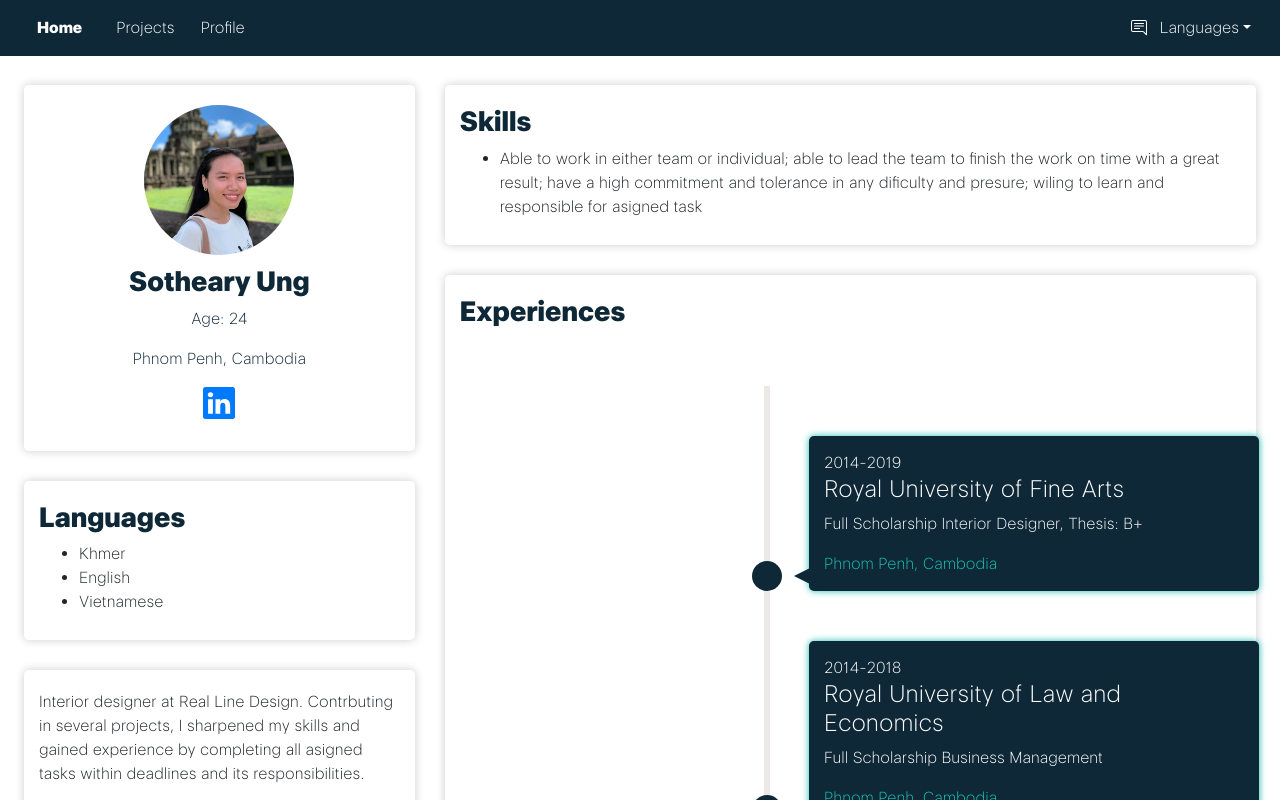
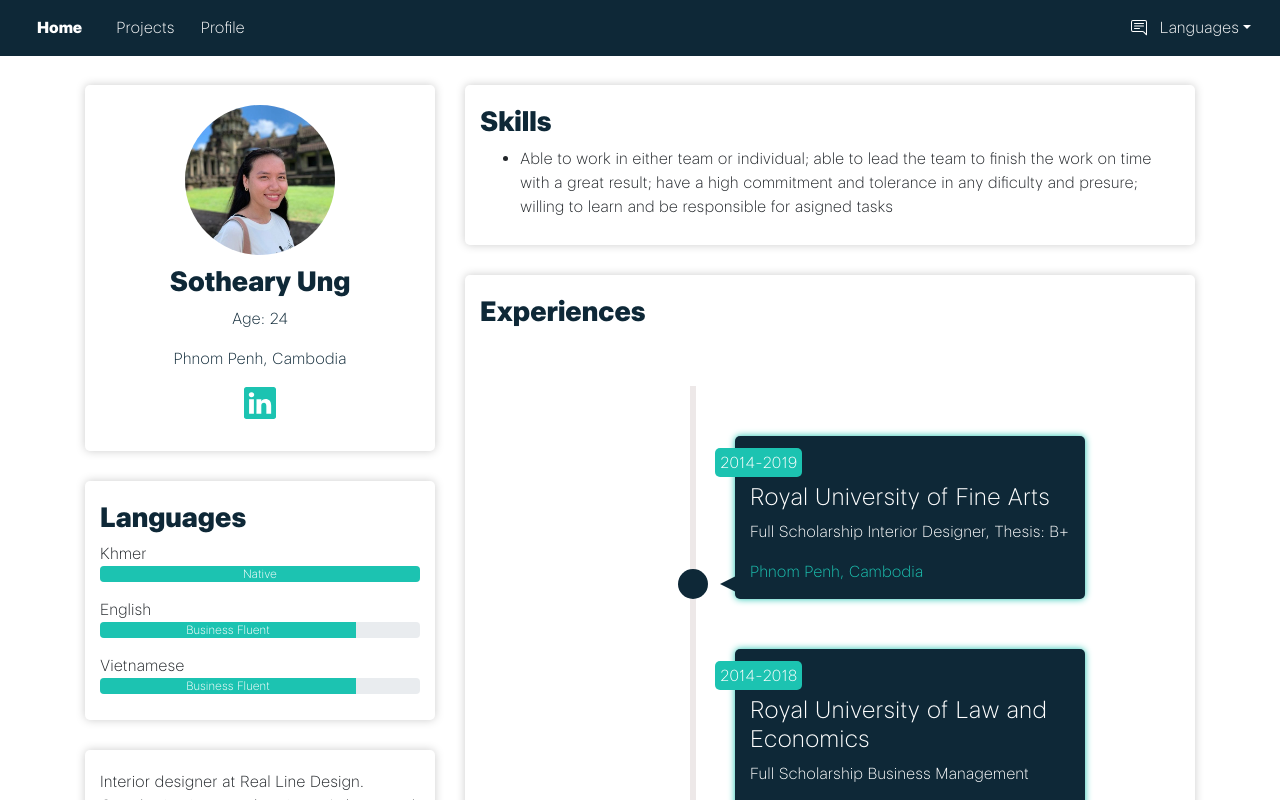
Before and after one commit to lvezia/u_sotheary, a Vue app: page /profile in a window 1280 px wide. Shown: the top 800 px of the page. Built offline with nearby package versions, Linux system fonts and the light colour scheme.

Commit message:
add animation and add design

```diff
--- a/src/assets/styles/themes/theme-default.css
+++ b/src/assets/styles/themes/theme-default.css
@@ -51,3 +51,54 @@
 .gap {
     margin-top: 56px;
 }
+
+
+/* ANIMATION */
+
+.fade-in-enter-active {
+    position: relative;
+    animation: fadeIn ease 1s;
+    -webkit-animation: fadeIn ease 1s;
+    -moz-animation: fadeIn ease 1s;
+    -o-animation: fadeIn ease 1s;
+    -ms-animation: fadeIn ease 1s;
+}
+
+.fade-in-leave-active {
+    animation: fadeIn ease 1s reverse;
+}
+
+.fade-in-right-enter-active {
+    position: relative;
+    animation: fadeInRight ease 1s;
+    -webkit-animation: fadeInRight ease 1s;
+    -moz-animation: fadeInRight ease 1s;
+    -o-animation: fadeInRight ease 1s;
+    -ms-animation: fadeInRight ease 1s;
+}
+
+.fade-in-right-leave-active {
+    animation: fadeInRight ease 1s reverse;
+}
+
+@keyframes fadeIn {
+    from {
+        left: -20px;
+        opacity: 0;
+    }
+    to {
+        left: 0px;
+        opacity: 1
+    }
+}
+
+@keyframes fadeInRight {
+    from {
+        left: 20px;
+        opacity: 0;
+    }
+    to {
+        left: 0px;
+        opacity: 1
+    }
+}
--- a/src/components/Timeline.vue
+++ b/src/components/Timeline.vue
@@ -4,8 +4,8 @@
       <ul>
         <li v-for="(eventItem, index) in eventTimeline" :key="index">
           <div>
-            <time>{{ eventItem.date }}</time>
-            <h4>{{ eventItem.title }}</h4>
+            <time class="time-timeline">{{ eventItem.date }}</time>
+            <h4 class="pt-2">{{ eventItem.title }}</h4>
             <p>{{ eventItem.description }}</p>
             <span class="locationTimeline">{{ eventItem.city }}, {{ eventItem.country }}</span>
           </div>
@@ -34,7 +34,7 @@ export default {
 –––––––––––––––––––––––––––––––––––––––––––––––––– */
 
 .timeline ul {
-  padding: 50px 0 0 100px;
+  padding: 50px 0;
 }
 
 .timeline ul li {
@@ -61,7 +61,7 @@ export default {
 .timeline ul li div {
   position: relative;
   bottom: 0;
-  width: 450px;
+  width: 350px;
   padding: 15px;
   color: #fff;
   background: var(--firstColor);
@@ -89,16 +89,12 @@ export default {
 –––––––––––––––––––––––––––––––––––––––––––––––––– */
 
 @media screen and (max-width: 1200px) {
-  .timeline ul {
-    padding: 50px 0;
-  }
-
   .timeline ul li div {
-    width: 400px;
+    width: 350px;
   }
 }
 
-@media screen and (max-width: 900px) {
+@media screen and (max-width: 996px) {
   .timeline ul li div {
     width: 250px;
   }
@@ -117,4 +113,12 @@ export default {
 .locationTimeline {
   color: var(--secondColor)
 }
+
+.time-timeline {
+  position: relative;
+  left: -35px;
+  background-color: var(--secondColor);
+  border-radius: 5px;
+  padding: 5px;
+}
 </style>
--- a/src/locales/en.json
+++ b/src/locales/en.json
@@ -14,6 +14,10 @@
         "softwareSkills": "Software Skills",
         "khmer": "Khmer",
         "english": "English",
-        "vietnamese": "Vietnamese"
+        "vietnamese": "Vietnamese",
+        "native": "Native",
+        "businessFluent": "Business Fluent",
+        "proficient": "Proficient",
+        "intermediate": "Intermediate"
     }
 }
--- a/src/locales/fr.json
+++ b/src/locales/fr.json
@@ -9,6 +9,14 @@
     "profile": {
         "age": "Age: {age}",
         "experience": "Expériences",
-        "skills": "Compétences"
+        "skills": "Compétences",
+        "softwareSkills": "Logicielles",
+        "khmer": "Khmer",
+        "english": "Anglais",
+        "vietnamese": "Vietnamien",
+        "native": "Natif",
+        "businessFluent": "Professionnel",
+        "proficient": "Avancé",
+        "intermediate": "Intermédiaire"
     }
 }
--- a/src/views/Profile.vue
+++ b/src/views/Profile.vue
@@ -2,9 +2,11 @@
   <div id="Profile">
     <LayoutDefault>
       <div class="gap"></div>
-      <div class="p-4">
+      <div class="container pt-4">
         <div class="row">
           <div class="col-md-4">
+            <!-- PROFILE CARD  -->
+            <transition appear name="fade-in">
               <div class="card-profile">
                 <div class="profilePictureContainer">
                   <img :src="displayPicture(profile.profilePicture)" class="profilePicture" />
@@ -12,38 +14,80 @@
                 <h3 class="profileName">{{ profile.firstname }} {{ profile.lastname }}</h3>
                 <p class="text-center color-first">{{ $t('profile.age', { age: profileAge } ) }}</p>
                 <p class="text-center color-first">{{ profile.city }}, {{ profile.country }}</p>
-              <a :href="profile.socialMedia.linkedin" class="text-center link-profile"><b-icon icon="linkedin" font-scale="2"></b-icon></a>
+                <a :href="profile.socialMedia.linkedin" class="text-center link-profile color-second"><b-icon icon="linkedin" font-scale="2"></b-icon></a>
               </div>
+            </transition>
 
+            <!-- LANGUAGES  -->
+            <transition appear name="fade-in">
               <div class="card-profile">
                 <h3 class="color-first"><b>{{ $t('home.languages') }}</b></h3>
-              <ul>
-                <li>{{ $t('profile.khmer') }}</li>
-                <li>{{ $t('profile.english') }}</li>
-                <li>{{ $t('profile.vietnamese') }}</li>
+                <ul class="pl-0">
+                  <li class="lang-progress">
+                    {{ $t('profile.khmer') }}
+                    <b-progress :max="5" variant="second" class="mb-3">
+                      <b-progress-bar :value="5">
+                        <span>{{ $t('profile.native') }}</span>
+                      </b-progress-bar>
+                    </b-progress>
+                  </li>
+                  <li class="lang-progress">
+                    {{ $t('profile.english') }}
+                    <b-progress :max="5" variant="second" class="mb-3">
+                      <b-progress-bar :value="4">
+                        <span>{{ $t('profile.businessFluent') }}</span>
+                      </b-progress-bar>
+                    </b-progress>
+                  </li>
+                  <li class="lang-progress">
+                    {{ $t('profile.vietnamese') }}
+                    <b-progress :max="5" variant="second" class="mb-3">
+                      <b-progress-bar :value="4">
+                        <span>{{ $t('profile.businessFluent') }}</span>
+                      </b-progress-bar>
+                    </b-progress>
+                  </li>
                 </ul>
               </div>
+            </transition>
 
+            <!-- INTRODUCTION  -->
+            <transition appear name="fade-in">
               <div class="card-profile">
                 <p>{{ $t('profile.introduction') }}</p>
               </div>
+            </transition>
 
+            <!-- SOFTWARES  -->
+            <transition appear name="fade-in">
               <div class="card-profile">
                 <h3>{{ $t('profile.softwareSkills') }}</h3>
+                <ul class="">
+                  <li v-for="(sftw, i) in profile.softwareList" :key="i" class="">{{ sftw.name }}</li>
+                </ul>
               </div>
+            </transition>
           </div>
+
           <div class="col-md-8">
+            <!-- SOFT SKILLS  -->
+            <transition appear name="fade-in-right">
               <div class="card-profile">
                 <h3 class="color-first"><b>{{ $t('profile.skills') }}</b></h3>
                 <ul>
                   <li v-for="(skill, i) in profile.skillsList" :key="i">{{ skill }}</li>
                 </ul>
               </div>
+            </transition>
 
+            <!-- TIMELINE  -->
+            <transition appear name="fade-in-right">
               <div class="card-profile">
                 <h3 class="color-first"><b>{{ $t('profile.experiences') }}</b></h3>
                 <Timeline></Timeline>
               </div>
+            </transition>
+
           </div>
         </div>
 
@@ -117,4 +161,8 @@ export default {
   display: block;
   margin-bottom: 20px;
 }
+
+.lang-progress {
+  list-style: none;
+}
 </style>
--- a/src/views/datasetProfile.json
+++ b/src/views/datasetProfile.json
@@ -10,7 +10,7 @@
             "linkedin": "https://www.linkedin.com/in/sotheary-ung-2715b31b2/"
         },
         "skillsList": [
-            "Able to work in either team or individual; able to lead the team to finish the work on time with a great result; have a high commitment and tolerance in any dificulty and presure; wiling to learn and responsible for asigned task"
+            "Able to work in either team or individual; able to lead the team to finish the work on time with a great result; have a high commitment and tolerance in any dificulty and presure; willing to learn and be responsible for asigned tasks"
         ],
         "softwareList": [{
                 "name": "3D Max",
```
Lines whose indentation alone changed are shown as unchanged.
